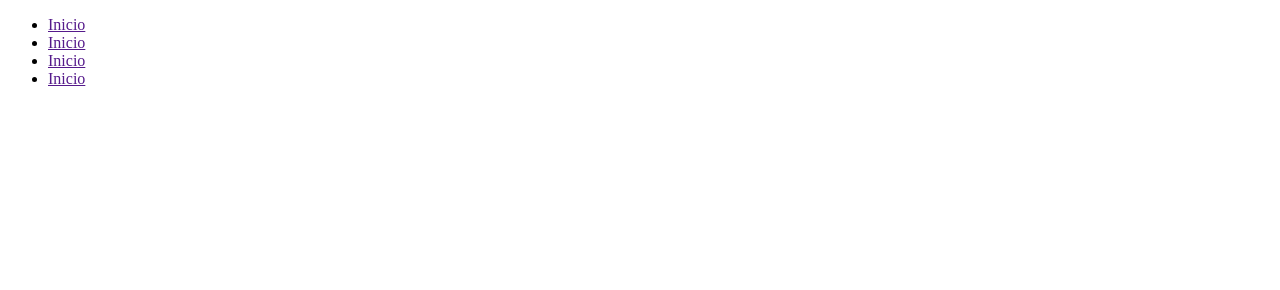
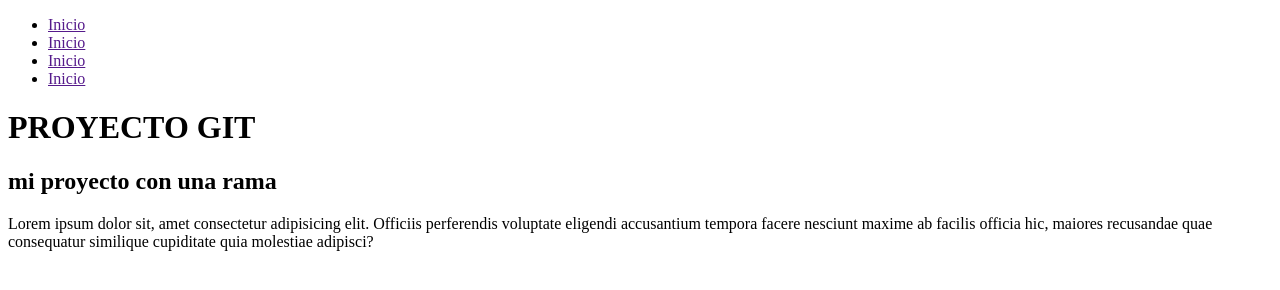
Before and after one commit to marianaleitesheinze/prueba-git, a plain HTML site: page index.html in a window 1280 px wide. Drawn offline with Linux system fonts and the light colour scheme.

Commit message:
creacion de section en rama

```diff
--- a/index.html
+++ b/index.html
@@ -17,5 +17,12 @@
             </ul>
         </nav>
     </header>
+    <main>
+        <h1>PROYECTO GIT</h1>
+        <section>
+            <h2>mi proyecto con una rama</h2>
+            <p>Lorem ipsum dolor sit, amet consectetur adipisicing elit. Officiis perferendis voluptate eligendi accusantium tempora facere nesciunt maxime ab facilis officia hic, maiores recusandae quae consequatur similique cupiditate quia molestiae adipisci?</p>
+        </section>
+    </main>
 </body>
 </html>
```
